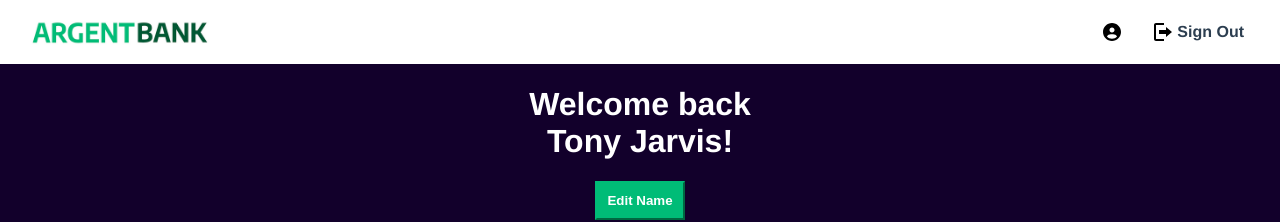
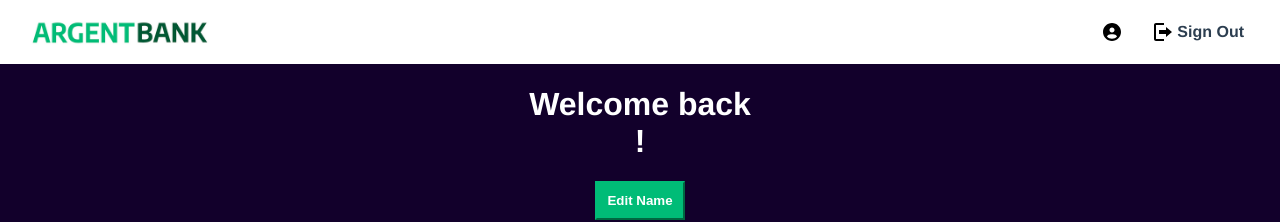
Before and after one commit to ContactJHC/argent-bank-front, a React (Create React App) app: page /user in a window 1280 px wide. Shown: the top 222 px of the page. Built offline with nearby package versions, Linux system fonts and the light colour scheme; no server answers; sample sign-in values are in the browser's storage.

Commit message:
on user's profile page : dynamic first and last names

```diff
--- a/src/pages/User/User.jsx
+++ b/src/pages/User/User.jsx
@@ -53,7 +53,7 @@ export default function User() {
     <main className="main bg-dark">
       {!isEditingName ? (
         <div className="header">
-        <h1>Welcome back<br />Tony Jarvis!</h1>
+        <h1>Welcome back<br />{userFirstName} {userLastName} !</h1>
         <button
           className="edit-button"
           onClick={inverseEditingName}>
```
